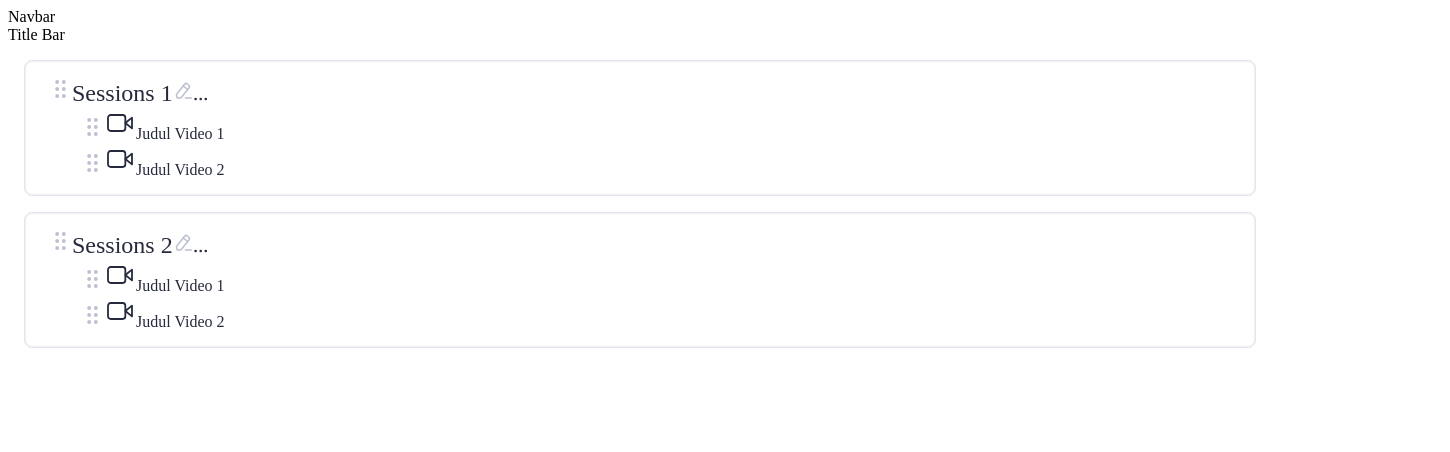
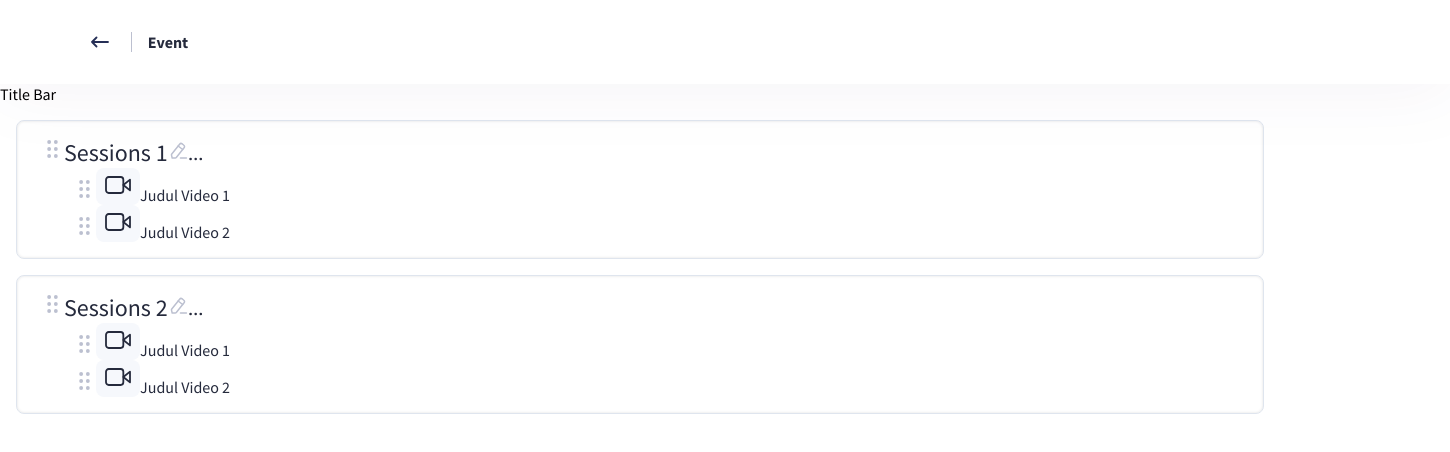
Before and after one commit to ikhsan-sr/React-Drag-and-Drop-List, a React (Create React App) app: page / in a window 1280 px wide. Shown: the top 452 px of the page, 1450 px wide, since content can reach past the window. Built offline with nearby package versions, Linux system fonts and the light colour scheme.

Commit message:
slicing navbar

```diff
--- /dev/null
+++ b/src/App.css
@@ -0,0 +1,7 @@
+@import url('https://fonts.googleapis.com/css2?family=Source+Sans+Pro:ital,wght@0,200;0,300;0,400;0,600;0,700;1,200;1,300;1,400;1,600&display=swap');
+
+body {
+  padding: 0;
+  margin: 0;
+  font-family: 'Source Sans Pro', sans-serif;
+}
--- a/src/assets/icons/index.js
+++ b/src/assets/icons/index.js
@@ -6,5 +6,6 @@ import Edit from './edit.svg';
 import Location from './location.svg';
 import MenuHorizontal from './menu-horizontal.svg';
 import MenuVertical from './menu-vertical.svg';
+import Back from './back.svg';
 
-export { Camera, Clock, Download, Drag, Edit, Location, MenuHorizontal, MenuVertical };
+export { Camera, Clock, Download, Drag, Edit, Location, MenuHorizontal, MenuVertical, Back };
--- a/src/components/atoms/IconButton/IconButton.jsx
+++ b/src/components/atoms/IconButton/IconButton.jsx
@@ -1,9 +1,10 @@
 import React from 'react';
+import { Button } from './IconButton.style';
 
 export default function IconButton(props) {
   return (
-    <>
+    <Button bg={props.bg}>
       <img src={props.img} alt={`icon-${props.name}`} />
-    </>
+    </Button>
   );
 }
--- a/src/components/atoms/IconButton/IconButton.style.js
+++ b/src/components/atoms/IconButton/IconButton.style.js
@@ -0,0 +1,9 @@
+import styled from 'styled-components';
+
+export const Button = styled.button`
+  background-color: ${props => props.bg || '#FFFFFF'};
+  // padding: 10px;
+  border: none;
+  cursor: pointer;
+  border-radius: 8px
+`
--- a/src/components/atoms/Typography/Typography.jsx
+++ b/src/components/atoms/Typography/Typography.jsx
@@ -4,10 +4,12 @@ import { Text } from './Typography.style';
 export default function Typography(props) {
   // props size = small / medium / big
 
+  const { size, weight, text, color } = props;
+
   return (
     <>
-      <Text size={props.size} color="#252A3C">
-        {props.text}
+      <Text size={size} color={color} weight={weight}>
+        {text}
       </Text>
     </>
   );
--- a/src/components/atoms/Typography/Typography.style.js
+++ b/src/components/atoms/Typography/Typography.style.js
@@ -2,6 +2,7 @@ import styled from 'styled-components';
 
 export const Text = styled.span`
   color: ${props =>  props.color || '#252A3C' };
+  font-weight: ${props => props.weight || 'normal'};
   font-size: ${props => {
     switch(props.size) {
       case 'small':
--- a/src/components/molecules/LessonItem/LessonItem.jsx
+++ b/src/components/molecules/LessonItem/LessonItem.jsx
@@ -15,7 +15,7 @@ export default function LessonItem(props) {
 
   return (
     <Lesson>
-      <IconButton img={Camera} />
+      <IconButton img={Camera} bg="#F6F8FC" />
       <Typography text={title} size="small" />
     </Lesson>
   );
--- a/src/components/organisms/Navbar/Navbar.jsx
+++ b/src/components/organisms/Navbar/Navbar.jsx
@@ -1,5 +1,15 @@
 import React from 'react';
+import { Wrapper, BorderRight } from './Navbar.style';
+import { Typography, IconButton } from '../../atoms';
+import { Back } from '../../../assets/icons';
 
 export default function Navbar() {
-  return <div>Navbar</div>;
+  return (
+    <Wrapper>
+      <BorderRight>
+        <IconButton img={Back} />
+      </BorderRight>
+      <Typography size="small" text="Event" weight="700" />
+    </Wrapper>
+  );
 }
--- /dev/null
+++ b/src/components/organisms/Navbar/Navbar.style.js
@@ -0,0 +1,15 @@
+import styled from 'styled-components';
+
+export const Wrapper = styled.div`
+  top: 0;
+  width: 100%;
+  padding: 2rem 5.3rem;
+  filter: drop-shadow(0 4px 34px rgba(39, 26, 73, 0.05));
+  background-color: #FFFFFF;
+`;
+
+export const BorderRight = styled.span`
+  border-right: solid 1px #BCC0D0;
+  padding-right: 1rem;
+  margin-right: 1rem;
+`;
--- a/src/index.js
+++ b/src/index.js
@@ -1,6 +1,7 @@
 import React from 'react';
 import ReactDOM from 'react-dom';
 import App from './App';
+import './App.css';
 import reportWebVitals from './reportWebVitals';
 
 ReactDOM.render(
```
Also changed, not shown: src/assets/icons/back.svg (added).
